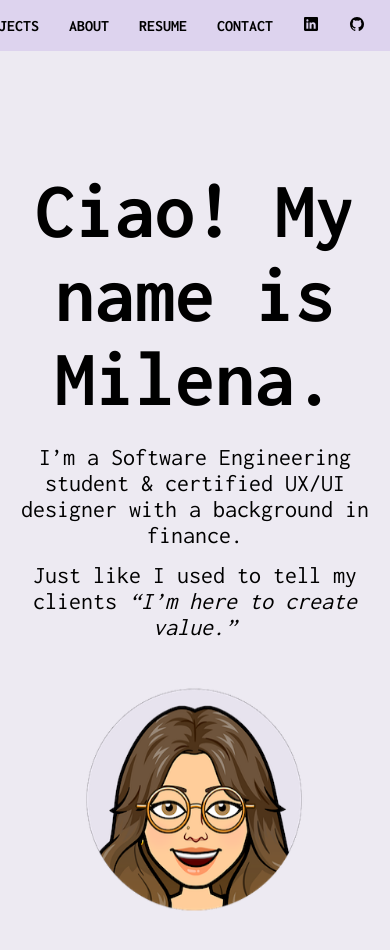
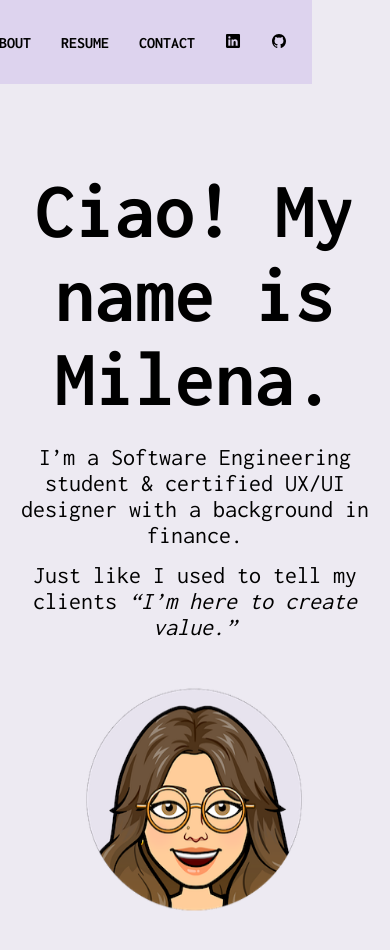
Before and after one commit to milenap11/portfolio, a plain HTML site: page index.html in a window 390 px wide. Shown: the top 950 px of the page. Drawn offline with nearby package versions, Linux system fonts and the light colour scheme.

Commit message:
Testing nav dimension

```diff
--- a/style.css
+++ b/style.css
@@ -166,7 +166,10 @@ background-color: #ddd3ee;
         display: flex;
         flex-direction: column;
         align-items: center;
-
+    }
+    nav {
+        height: 10vh;
+        width: 80vw;
     }
     h1 {
         text-align: center;
```
